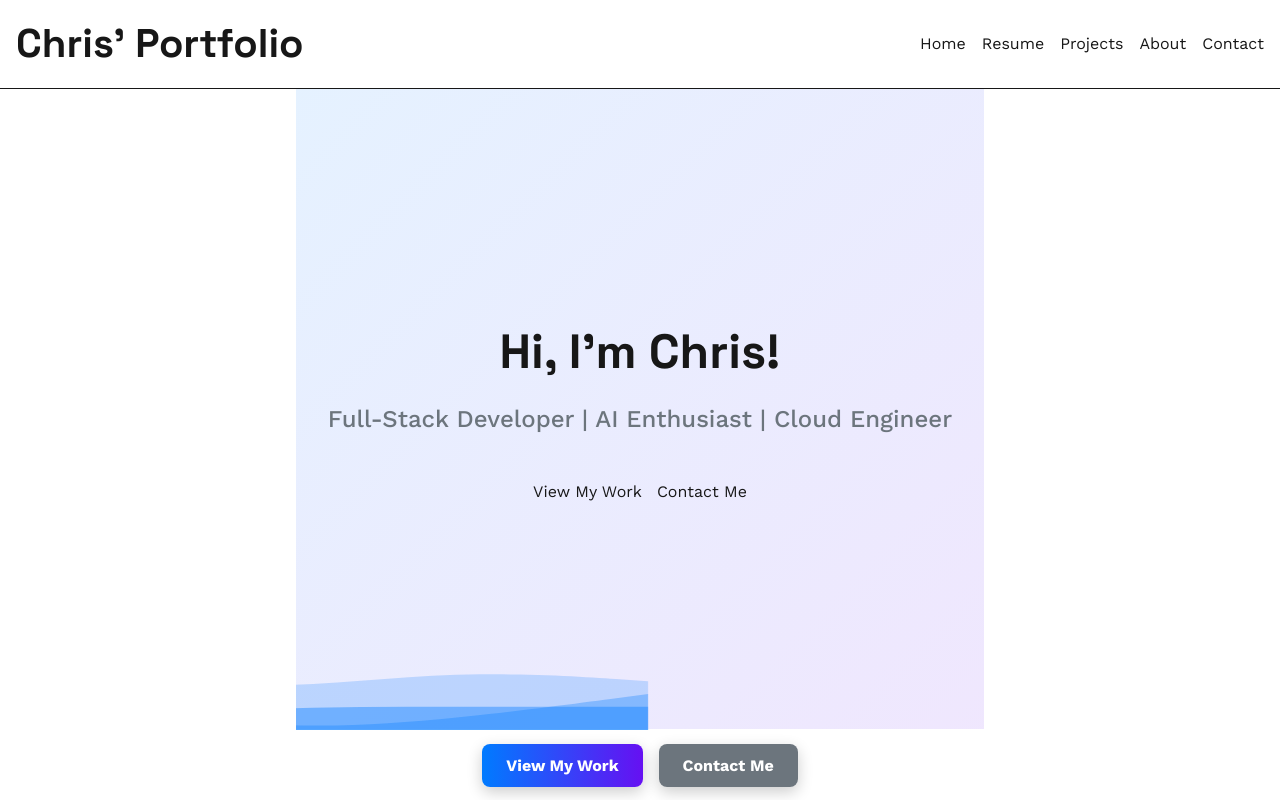
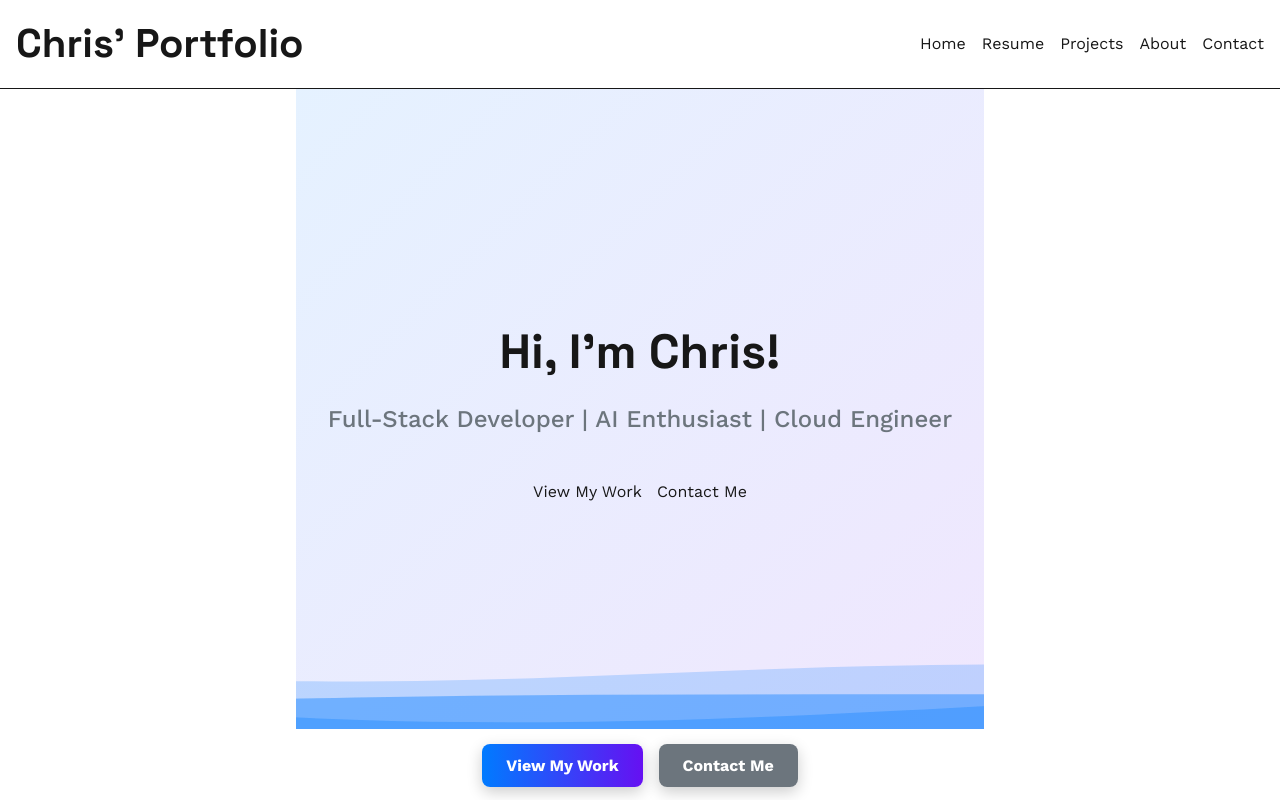
Before and after one commit to Crklemz/portfolio-website, a Next.js app: page / in a window 1280 px wide. Shown: the top 800 px of the page. Built offline with nearby package versions, Linux system fonts and the light colour scheme.

Commit message:
style: remove wave animation gaps

```diff
--- a/src/components/Hero.tsx
+++ b/src/components/Hero.tsx
@@ -44,12 +44,13 @@ export default function Hero() {
 
             {/* Wave Background */}
             <div className={styles.waveWrapper}>
-        <svg className={styles.wave} viewBox="0 0 1200 250" xmlns="http://www.w3.org/2000/svg">
-          <path fill="rgba(0,123,255,0.2)" d="M0,96L80,106.7C160,117,320,139,480,138.7C640,139,800,117,960,112C1120,107,1280,117,1360,122.7L1440,128L1440,320L1360,320C1280,320,1120,320,960,320C800,320,640,320,480,320C320,320,160,320,80,320L0,320Z"></path>
+                <svg className={styles.wave} viewBox="0 0 1200 250" xmlns="http://www.w3.org/2000/svg" preserveAspectRatio="none">
+                    <path fill="rgba(0,123,255,0.2)" d="M0,128L80,138.7C160,149,320,171,480,170.7C640,171,800,149,960,144C1120,139,1280,149,1360,154.7L1440,160L1440,320L1360,320C1280,320,1120,320,960,320C800,320,640,320,480,320C320,320,160,320,80,320L0,320Z"></path>
                     <path fill="rgba(0,123,255,0.3)" d="M0,160L80,176C160,192,320,224,480,234.7C640,245,800,235,960,218.7C1120,203,1280,181,1360,170.7L1440,160L1440,320L1360,320C1280,320,1120,320,960,320C800,320,640,320,480,320C320,320,160,320,80,320L0,320Z"></path>
                     <path fill="rgba(0,123,255,0.4)" d="M0,224L80,218.7C160,213,320,203,480,197.3C640,192,800,192,960,192C1120,192,1280,192,1360,192L1440,192L1440,320L1360,320C1280,320,1120,320,960,320C800,320,640,320,480,320C320,320,160,320,80,320L0,320Z"></path>
                 </svg>
             </div>
+
         </section>
     );
 }
--- a/src/styles/Hero.module.css
+++ b/src/styles/Hero.module.css
@@ -36,7 +36,7 @@
   /* Wave Background */
   .waveWrapper {
     position: absolute;
-    bottom: -1px;
+    bottom: 0;
     left: 0;
     width: 100%;
     overflow: hidden;
@@ -44,10 +44,12 @@
   }
 
   .wave {
+    display: block;
+    width: 200%;
+    height: 150px;
     position: relative;
-    width: 100%;
-    height: 100px;
-    animation: waveAnimation 6s infinite linear;
+    transform: translateX(0);
+    animation: waveAnimation 8s infinite linear;
   }
 
   @keyframes waveAnimation {
```
Lines whose indentation alone changed are shown as unchanged.
